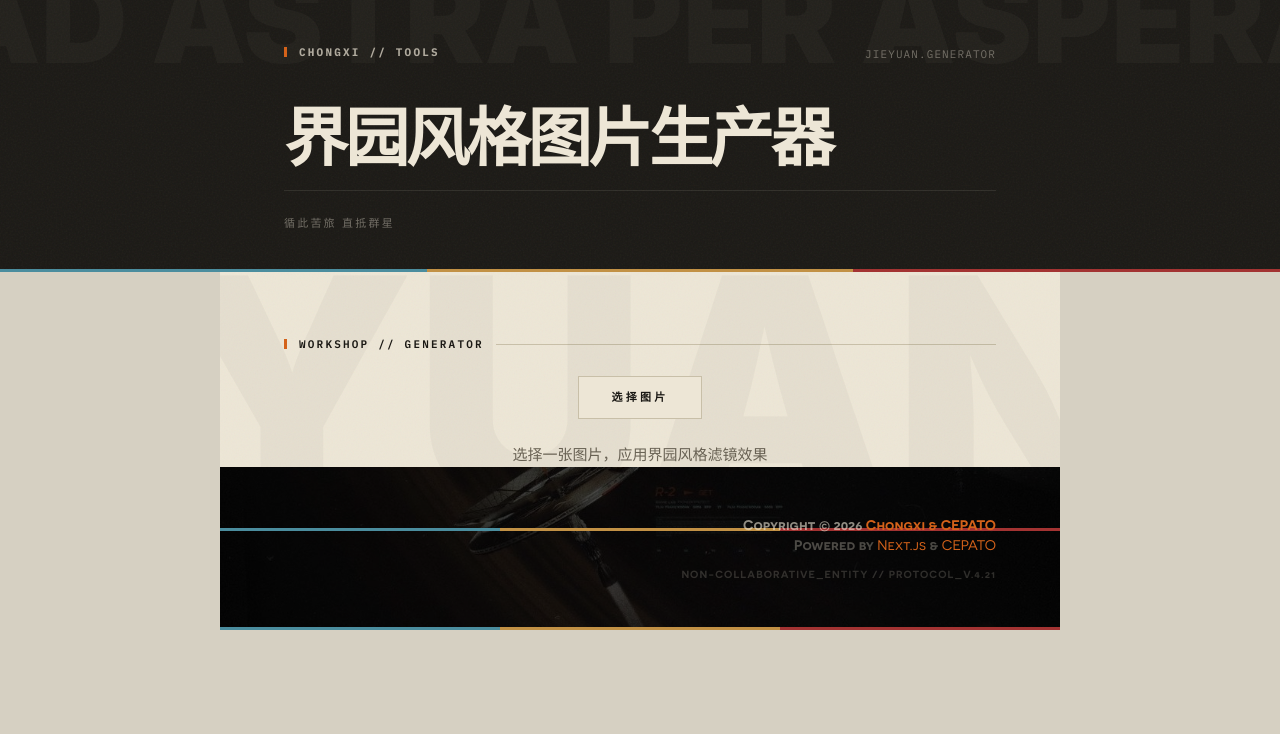
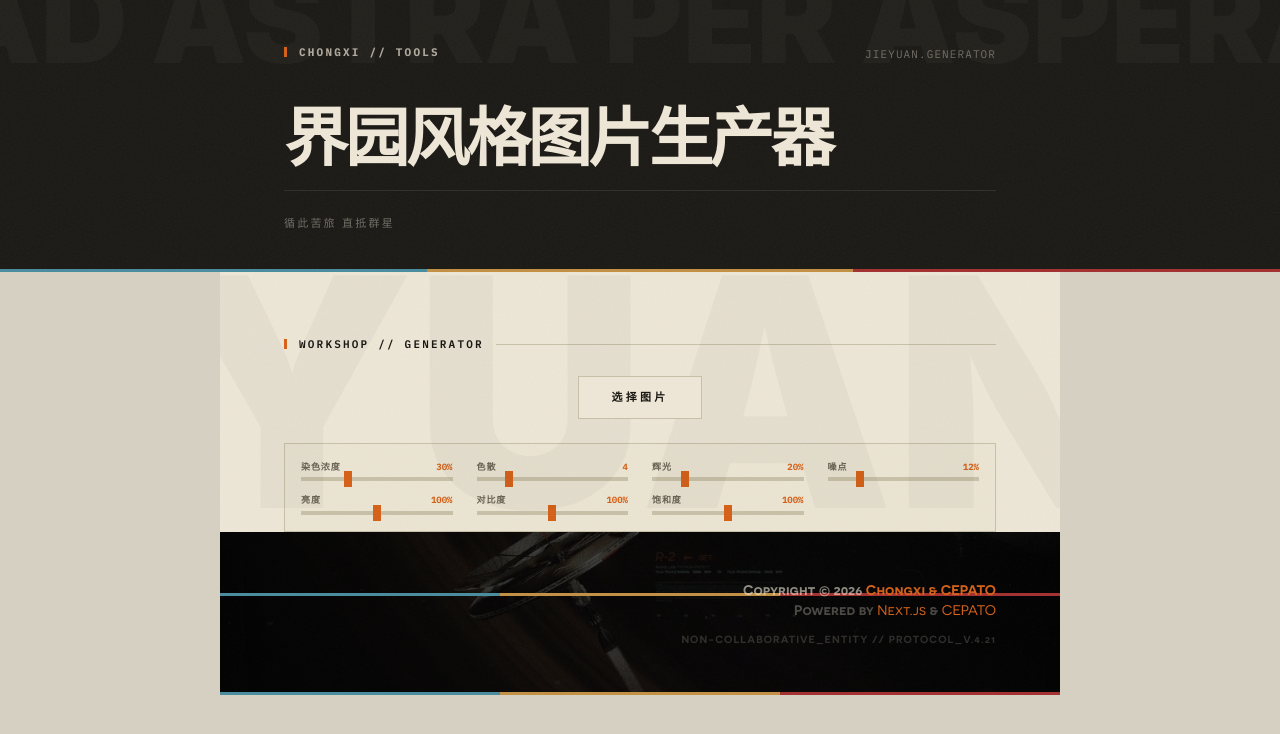
Before and after one commit to ChongxiSama/ChongxiSama, a Next.js app: page /tool/jieyuan in a window 1280 px wide. Shown: the top 734 px of the page. Built offline with nearby package versions, Linux system fonts and the light colour scheme.

Commit message:
fix: always show control panel, hide canvas/buttons until image loaded

```diff
--- a/components/JieYuanFilter.tsx
+++ b/components/JieYuanFilter.tsx
@@ -228,13 +228,6 @@ export default function JieYuanFilter() {
           </p>
         )}
 
-        {loadKey === 0 && !error && (
-          <p className="font-cn text-[15px] text-lt-muted text-center leading-relaxed max-w-md">
-            选择一张图片，应用界园风格滤镜效果
-          </p>
-        )}
-
-        {loadKey > 0 && (
         <div className="w-full space-y-4">
           <div className="grid grid-cols-2 sm:grid-cols-4 gap-x-6 gap-y-3 p-4 border border-lt-border bg-lt-surface/30">
             {controls.map(({ key, label, min, max }) => (
@@ -262,6 +255,8 @@ export default function JieYuanFilter() {
             ))}
           </div>
 
+          {loadKey > 0 && (
+            <>
               <div className="relative border border-lt-border p-1 bg-lt-surface/20">
                 <div className="absolute -top-1 -left-1 w-3 h-3 border-t border-l border-lt-ink"></div>
                 <div className="absolute -bottom-1 -right-1 w-3 h-3 border-b border-r border-lt-ink"></div>
@@ -290,8 +285,9 @@ export default function JieYuanFilter() {
                   Reset
                 </button>
               </div>
+            </>
+          )}
         </div>
-        )}
       </div>
     </>
   );
```
Lines whose indentation alone changed are shown as unchanged.
